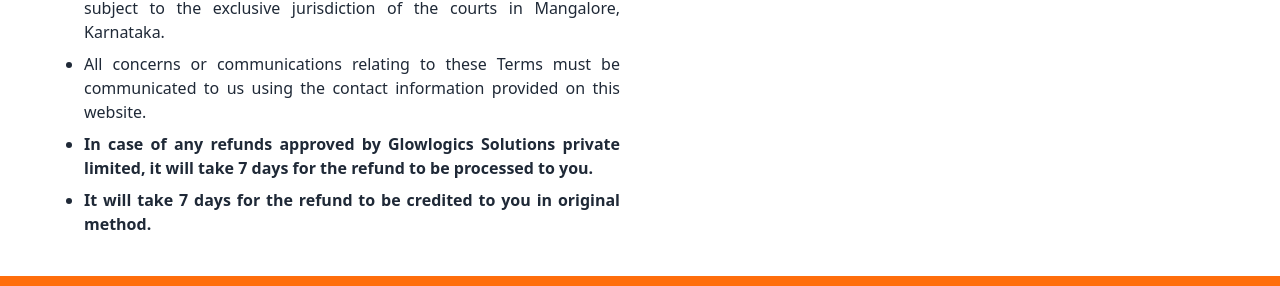
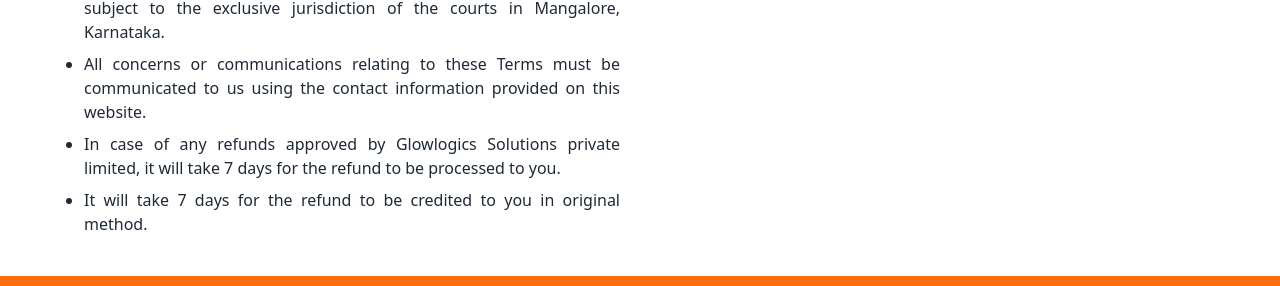
Before and after one commit to harshjaiswalprgm/oreo, a React (Vite) app: page /legal-terms in a window 1280 px wide. Shown: the part 2632-2918 px from the top of the page. Built offline with nearby package versions, Linux system fonts and the light colour scheme.

Commit message:
update1112

```diff
--- a/src/pages/LegalTerms.jsx
+++ b/src/pages/LegalTerms.jsx
@@ -49,8 +49,8 @@
             <li>{`These Terms and any dispute or claim relating to it, or its enforceability, shall be governed by and construed in accordance with the laws of India.`}</li>
             <li>{`All disputes arising out of or in connection with these Terms shall be subject to the exclusive jurisdiction of the courts in Mangalore, Karnataka.`}</li>
             <li>{`All concerns or communications relating to these Terms must be communicated to us using the contact information provided on this website.`}</li>
-            <li className="font-semibold">{`In case of any refunds approved by Glowlogics Solutions private limited, it will take 7 days for the refund to be processed to you.`}</li>
-            <li className="font-semibold">{`It will take 7 days for the refund to be credited to you in original method.`}</li>
+            <li>{`In case of any refunds approved by Glowlogics Solutions private limited, it will take 7 days for the refund to be processed to you.`}</li>
+            <li>{`It will take 7 days for the refund to be credited to you in original method.`}</li>
           </ul>
         </div>
 
```
